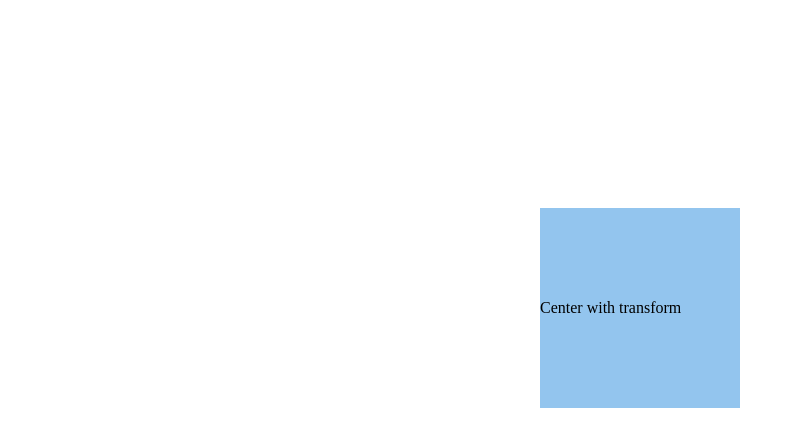
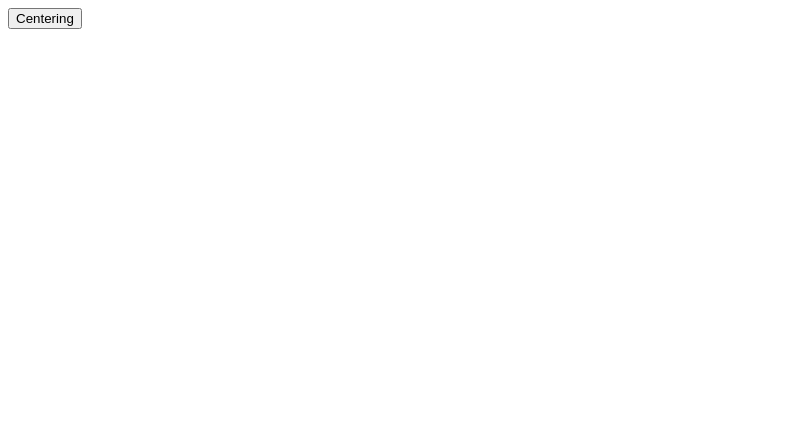
Before and after one commit to NessInesska/html-scss-layouts, an Angular app: page /default in a window 1280 px wide. Shown: the top 446 px of the page, without its empty margins (0-795 px from the left). Built offline with nearby package versions, Linux system fonts and the light colour scheme.

Commit message:
Routing and default page

```diff
--- a/package.json
+++ b/package.json
@@ -17,6 +17,7 @@
     "@angular/core": "^6.0.3",
     "@angular/forms": "^6.0.3",
     "@angular/http": "^6.0.3",
+    "@angular/material": "^7.1.1",
     "@angular/platform-browser": "^6.0.3",
     "@angular/platform-browser-dynamic": "^6.0.3",
     "@angular/router": "^6.0.3",
--- a/src/app/app.component.html
+++ b/src/app/app.component.html
@@ -1 +1 @@
-<app-centering-element></app-centering-element>
+<router-outlet></router-outlet>
--- /dev/null
+++ b/src/app/app.routes.ts
@@ -0,0 +1,10 @@
+import { Routes } from '@angular/router';
+
+import { CenteringElementComponent } from './centering-element';
+import { DefaultPageComponent } from './default-page';
+
+export const appRoutes: Routes = [
+  {path: 'default', component: DefaultPageComponent},
+  {path: 'center', component: CenteringElementComponent},
+  {path: '**', redirectTo: '/default'},
+];
--- /dev/null
+++ b/src/app/centering-element/index.ts
@@ -0,0 +1 @@
+export * from './centering-element.component';
--- /dev/null
+++ b/src/app/default-page/default-page.component.html
@@ -0,0 +1 @@
+<button (click)="goToCenteringPage()"> Centering </button>
--- /dev/null
+++ b/src/app/default-page/default-page.component.ts
@@ -0,0 +1,17 @@
+import { Component } from '@angular/core';
+
+import { RouterService } from '../services';
+
+@Component({
+  selector: 'app-default-page',
+  templateUrl: './default-page.component.html',
+  styleUrls: ['./default-page.component.scss']
+})
+export class DefaultPageComponent {
+
+  constructor(private routerService: RouterService) { }
+
+  public goToCenteringPage(): void {
+    this.routerService.goToCeneringPage();
+  }
+}
--- /dev/null
+++ b/src/app/default-page/index.ts
@@ -0,0 +1 @@
+export * from './default-page.component';
--- /dev/null
+++ b/src/app/services/index.ts
@@ -0,0 +1 @@
+export * from './router.service';
--- /dev/null
+++ b/src/app/services/router.service.ts
@@ -0,0 +1,14 @@
+import { Injectable } from '@angular/core';
+import { Router } from '@angular/router';
+
+@Injectable({
+  providedIn: 'root'
+})
+export class RouterService {
+
+  constructor(private router: Router) { }
+
+  public goToCeneringPage(): Promise<boolean> {
+    return this.router.navigate(['/center']);
+  }
+}
```
Also changed, not shown: src/app/app.module.ts (+13 -3 lines), src/app/default-page/default-page.component.scss (added), 1 other file (tests, documents, lock files or other folders).
